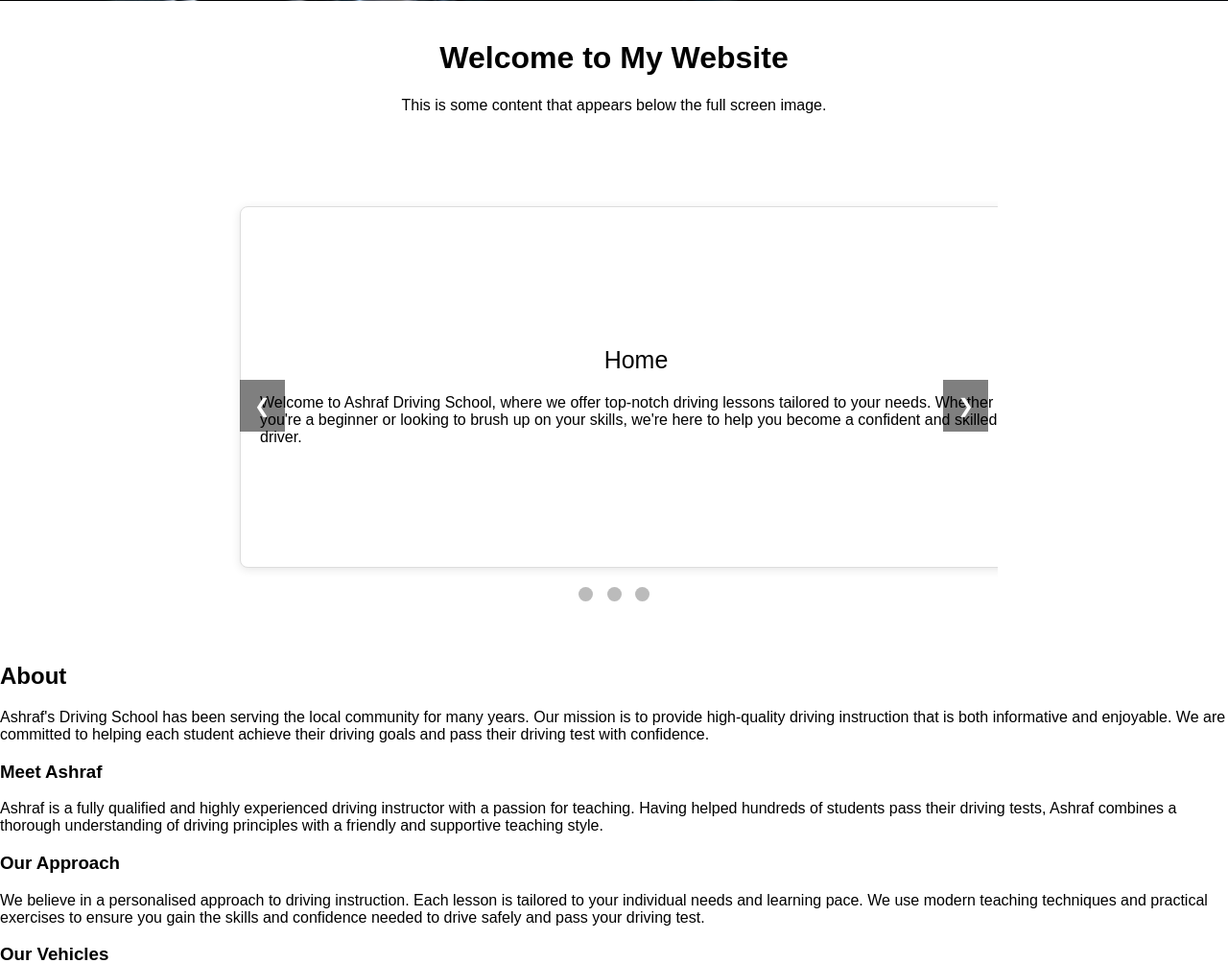
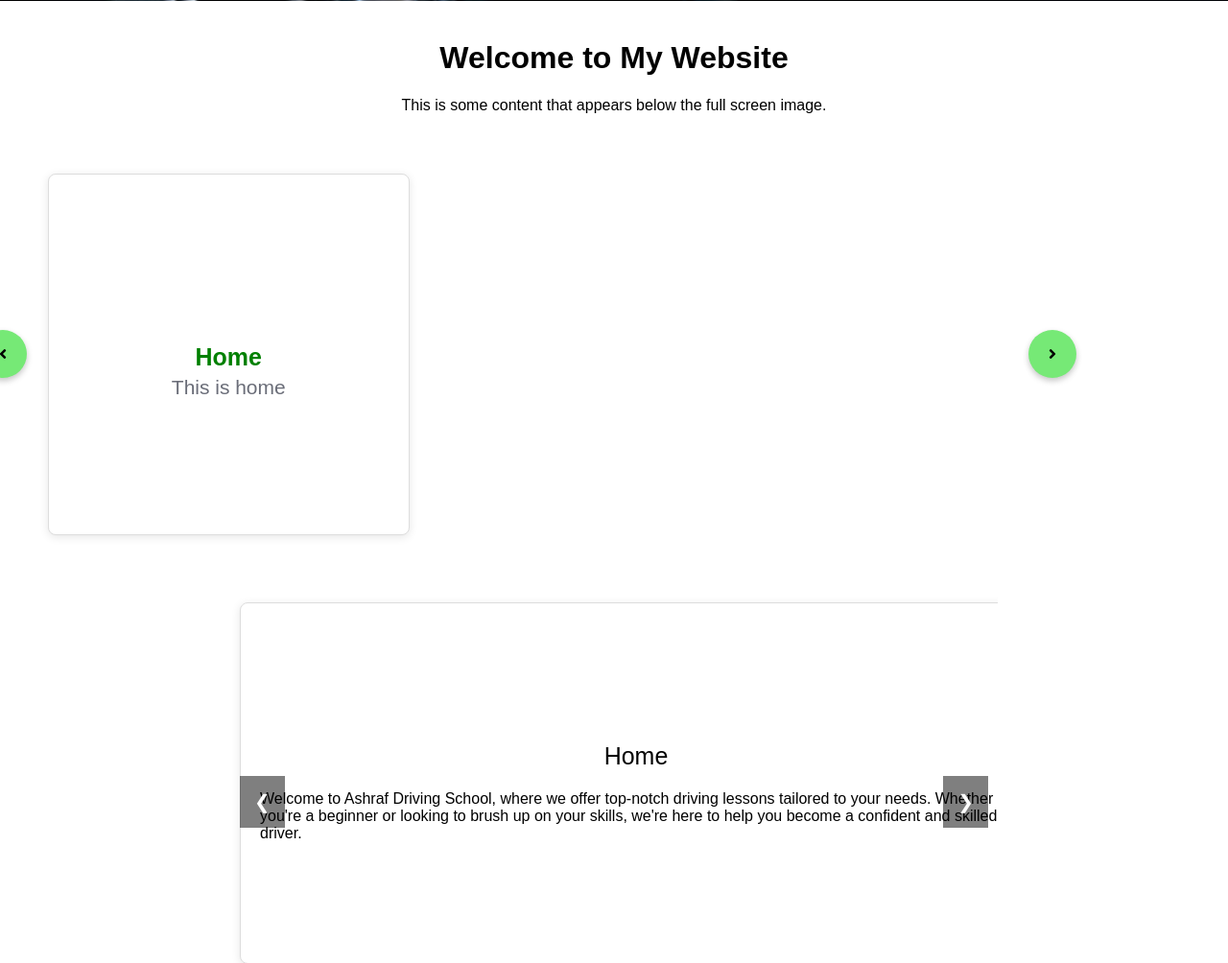
Before and after one commit to RahinAshraf/ash_driving_school, a Django app: page / in a window 1280 px wide. Shown: the part 799-1803 px from the top of the page at 96% size. Run offline with Django 3.2, Linux system fonts and the light colour scheme.

Commit message:
Describe the changes you made

```diff
--- a/ash_driving_school/templates/abu.html
+++ b/ash_driving_school/templates/abu.html
@@ -342,6 +342,25 @@
     </div>
 
      <main id="content">
+
+       <div class="wrapper">
+        <i id="left" class="fa-solid  fas fa-angle-left"></i>
+            <ul class="carousel">
+                <li class="card">
+                    <h2 style="color: green; font-weight:bold;">
+                        Home
+                    </h2>
+                    <span>This is home</span>
+                </li>
+            </ul>
+        <i id="right" class="fa-solid fas fa-angle-right"></i>
+    </div>
+
+
+
+
+
+
         <section id="home" class="section">
     <div class="carousel-container">
         <div class="carousel">
```
